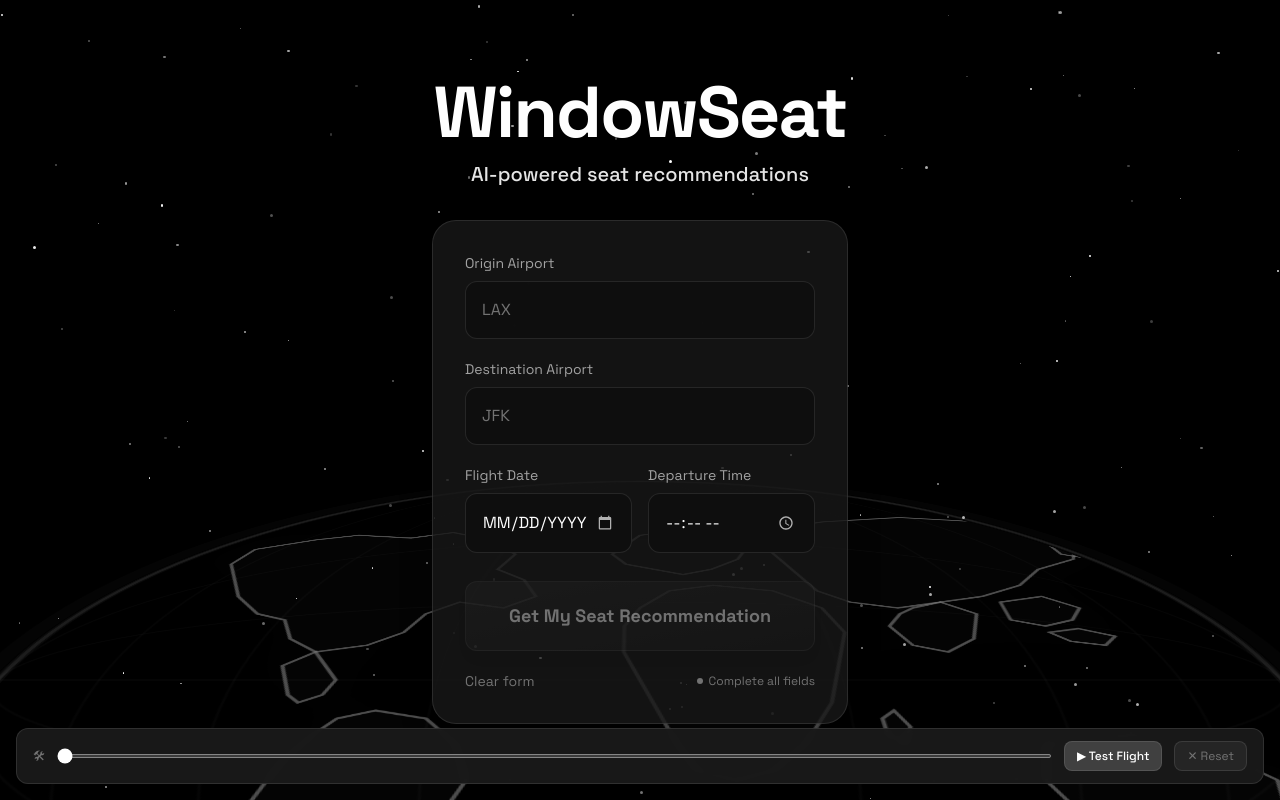
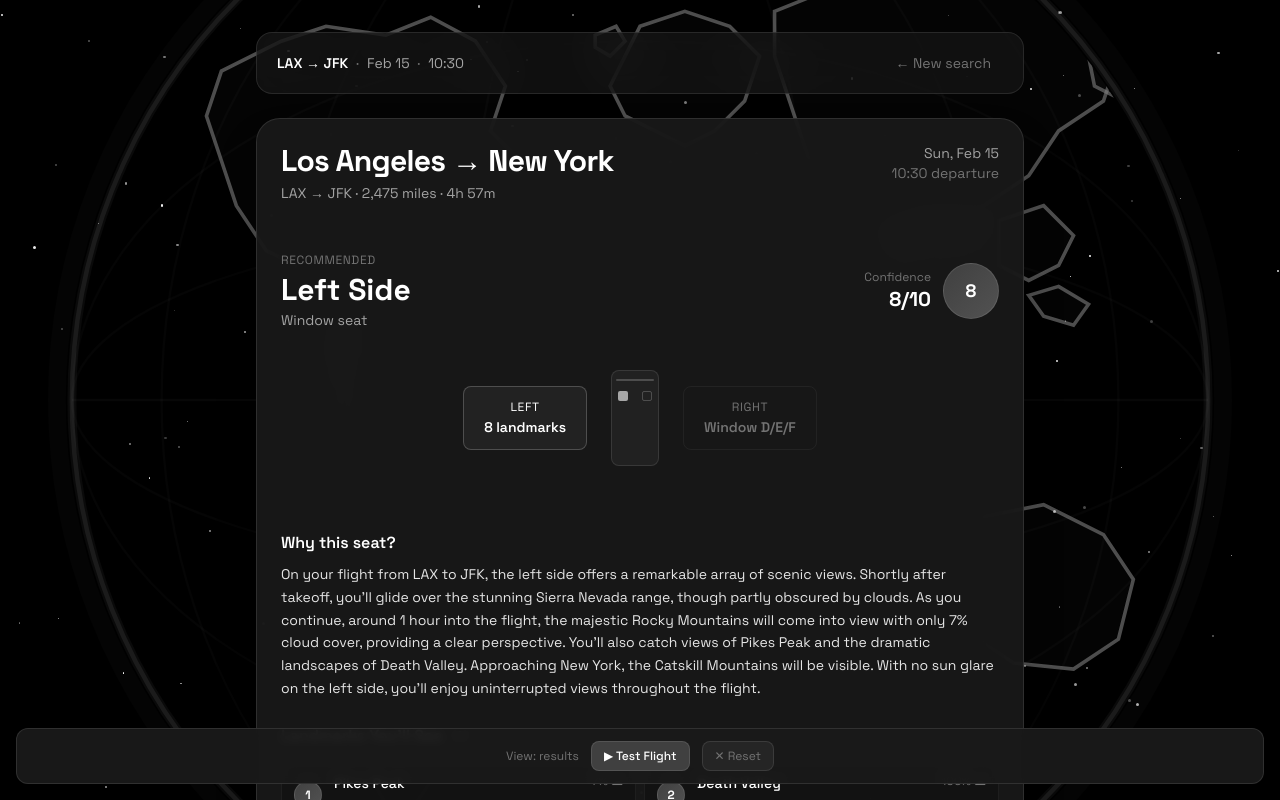
Before and after one commit to sachin-panayil/WindowSeat, a React (Vite) app in the folder client/: page / in a window 1280 px wide. Both pictures are taken after a click on the button "▶ Test Flight". Built offline with nearby package versions, Linux system fonts and the light colour scheme.

Commit message:
even better state now

```diff
--- a/client/src/pages/SearchPage.tsx
+++ b/client/src/pages/SearchPage.tsx
@@ -1,5 +1,5 @@
-import React, { useRef, useEffect, useCallback, useState } from 'react';
-import { motion, useScroll, useTransform } from 'framer-motion';
+import React, { useCallback, useState } from 'react';
+import { motion, AnimatePresence } from 'framer-motion';
 import FlightSearchForm from '../components/forms/FlightSearchForm';
 import FlightRecommendation from '../components/results/FlightRecommendation';
 import SearchStatus from '../components/results/SearchStatus';
@@ -49,11 +49,15 @@ const MOCK_RECOMMENDATION: FlightRecType = {
   },
 };
 
+// Animation duration for the transition
+const TRANSITION = { duration: 1.2, ease: [0.4, 0, 0.2, 1] };
+
 // ============================================
 // PAGE COMPONENT
 // ============================================
 const SearchPage: React.FC = () => {
-  const scrollContainerRef = useRef<HTMLDivElement>(null);
+  // View state: 'form' or 'results'
+  const [view, setView] = useState<'form' | 'results'>('form');
 
   // Real hook for actual API calls
   const {
@@ -77,65 +81,37 @@ const SearchPage: React.FC = () => {
   const isLoading = testMode ? testLoading : realLoading;
   const error = testMode ? null : realError;
 
-  // Framer Motion scroll tracking
-  const { scrollYProgress } = useScroll({
-    container: scrollContainerRef,
-  });
-
-  // Earth animation
-  const earthRotateX = useTransform(scrollYProgress, [0, 1], [75, 0]);
-  const earthTranslateY = useTransform(scrollYProgress, [0, 1], ['35%', '0%']);
-  const earthScale = useTransform(scrollYProgress, [0, 1], [1.3, 1.15]);
-
-  // Form fades out in first half of scroll
-  const formOpacity = useTransform(scrollYProgress, [0, 0.4], [1, 0]);
-  const formY = useTransform(scrollYProgress, [0, 0.4], [0, -60]);
-  const formPointerEvents = useTransform(scrollYProgress, (v) =>
-    v > 0.3 ? 'none' : 'auto'
-  );
-
-  // Results fade in during second half
-  const resultsOpacity = useTransform(scrollYProgress, [0.5, 0.85], [0, 1]);
-  const resultsY = useTransform(scrollYProgress, [0.5, 0.85], [60, 0]);
-
-  // Auto-scroll to results after search (real or test)
-  useEffect(() => {
-    if (searchParams && scrollContainerRef.current) {
-      const timer = setTimeout(() => {
-        scrollContainerRef.current?.scrollTo({
-          top: scrollContainerRef.current.scrollHeight,
-          behavior: 'smooth',
-        });
-      }, 100);
-      return () => clearTimeout(timer);
-    }
-  }, [searchParams]);
+  const showResults = view === 'results';
 
   // Handle real search
   const handleSearch = useCallback(
     (params: FlightSearchParams) => {
       setTestMode(false);
       searchFlight(params);
+      setView('results');
     },
     [searchFlight]
   );
 
-  // Handle test flight — simulates loading then shows mock data
+  // Handle test flight
   const handleTestFlight = useCallback(() => {
     setTestMode(true);
     setTestLoading(true);
     setTestRecommendation(null);
     setTestSearchParams(MOCK_SEARCH_PARAMS);
+    setView('results');
 
-    // Simulate 1.5s loading delay
     setTimeout(() => {
       setTestRecommendation(MOCK_RECOMMENDATION);
       setTestLoading(false);
     }, 1500);
   }, []);
 
-  // Handle clear → scroll back to top
+  // Handle clear → back to form
   const handleClear = useCallback(() => {
+    setView('form');
+    // Delay clearing data so it doesn't vanish mid-animation
+    setTimeout(() => {
       if (testMode) {
         setTestSearchParams(null);
         setTestRecommendation(null);
@@ -144,36 +120,18 @@ const SearchPage: React.FC = () => {
       } else {
         realClearSearch();
       }
-    scrollContainerRef.current?.scrollTo({
-      top: 0,
-      behavior: 'smooth',
-    });
+    }, 600);
   }, [testMode, realClearSearch]);
-
-  // Debug slider
-  const handleDebugScroll = (e: React.ChangeEvent<HTMLInputElement>) => {
-    const container = scrollContainerRef.current;
-    if (!container) return;
-    const maxScroll = container.scrollHeight - container.clientHeight;
-    container.scrollTop = parseFloat(e.target.value) * maxScroll;
-  };
 
   return (
     <div className="relative h-screen bg-space-black overflow-hidden">
       {/* ============================================
           DEBUG TOOLBAR — remove before production
           ============================================ */}
-      <div className="fixed bottom-4 left-4 right-4 z-50 bg-space-900/95 backdrop-blur-sm border border-white/10 rounded-xl px-4 py-3 flex items-center space-x-3">
-        <span className="text-text-muted text-xs font-display whitespace-nowrap">🛠</span>
-        <input
-          type="range"
-          min="0"
-          max="1"
-          step="0.005"
-          defaultValue="0"
-          onChange={handleDebugScroll}
-          className="flex-1 h-1 accent-white cursor-pointer"
-        />
+      <div className="fixed bottom-4 left-4 right-4 z-50 bg-space-900/95 backdrop-blur-sm border border-white/10 rounded-xl px-4 py-3 flex items-center justify-center space-x-3">
+        <span className="text-text-muted text-xs font-display whitespace-nowrap">
+          View: {view}
+        </span>
         <button
           onClick={handleTestFlight}
           className="px-3 py-1.5 bg-space-700 hover:bg-space-600 border border-white/10 rounded-lg text-white text-xs font-display font-medium transition-colors whitespace-nowrap"
@@ -188,26 +146,27 @@ const SearchPage: React.FC = () => {
         </button>
       </div>
 
-      {/* Fixed background layers */}
+      {/* Fixed background */}
       <Stars count={150} />
 
-      {/* Scroll container — 300vh tall for animation range */}
-      <div
-        ref={scrollContainerRef}
-        className="relative h-screen overflow-y-auto scrollbar-hide"
-      >
-        <div className="relative" style={{ height: '300vh' }}>
-          {/* ========================================
-              FIXED VIEWPORT — Earth + Content
-              ======================================== */}
-          <div className="sticky top-0 h-screen flex flex-col items-center justify-center overflow-hidden">
-            {/* Earth — full-viewport background, rotates with scroll */}
+      {/* Full-screen viewport */}
+      <div className="relative h-screen flex items-center justify-center overflow-hidden">
+
+        {/* Earth — animates between form and results positions */}
         <motion.div
           className="absolute inset-0 flex items-center justify-center"
+          initial={{
+            rotateX: 75,
+            y: '35%',
+            scale: 1.3,
+          }}
+          animate={{
+            rotateX: showResults ? 0 : 75,
+            y: showResults ? '0%' : '35%',
+            scale: showResults ? 1.15 : 1.3,
+          }}
+          transition={TRANSITION}
           style={{
-                rotateX: earthRotateX,
-                y: earthTranslateY,
-                scale: earthScale,
             transformPerspective: 1200,
             transformStyle: 'preserve-3d',
           }}
@@ -216,13 +175,15 @@ const SearchPage: React.FC = () => {
         </motion.div>
 
         {/* ---- FORM LAYER ---- */}
+        <AnimatePresence mode="wait">
+          {!showResults && (
             <motion.div
+              key="form"
               className="relative z-10 w-full max-w-md mx-auto px-4"
-              style={{
-                opacity: formOpacity,
-                y: formY,
-                pointerEvents: formPointerEvents,
-              }}
+              initial={{ opacity: 0, y: 40 }}
+              animate={{ opacity: 1, y: 0 }}
+              exit={{ opacity: 0, y: -60 }}
+              transition={{ duration: 0.6, ease: [0.4, 0, 0.2, 1] }}
             >
               {/* Title */}
               <div className="text-center mb-8">
@@ -242,14 +203,19 @@ const SearchPage: React.FC = () => {
                 />
               </div>
             </motion.div>
+          )}
+        </AnimatePresence>
 
         {/* ---- RESULTS LAYER ---- */}
+        <AnimatePresence mode="wait">
+          {showResults && (
             <motion.div
-              className="absolute inset-0 flex items-start justify-center overflow-y-auto pt-8 pb-16 px-4"
-              style={{
-                opacity: resultsOpacity,
-                y: resultsY,
-              }}
+              key="results"
+              className="absolute inset-0 flex items-start justify-center overflow-y-auto pt-8 pb-20 px-4 z-10"
+              initial={{ opacity: 0, y: 60 }}
+              animate={{ opacity: 1, y: 0 }}
+              exit={{ opacity: 0, y: 60 }}
+              transition={{ duration: 0.6, ease: [0.4, 0, 0.2, 1], delay: 0.3 }}
             >
               <div className="w-full max-w-3xl">
                 {searchParams && (
@@ -267,19 +233,10 @@ const SearchPage: React.FC = () => {
                     </div>
                   </>
                 )}
-
-                {/* Placeholder when no search yet */}
-                {!searchParams && (
-                  <div className="text-center py-20">
-                    <p className="text-text-muted text-sm font-display">
-                      Enter your flight details to get started
-                    </p>
-                  </div>
-                )}
               </div>
             </motion.div>
-          </div>
-        </div>
+          )}
+        </AnimatePresence>
       </div>
     </div>
   );
```
Lines whose indentation alone changed are shown as unchanged.
